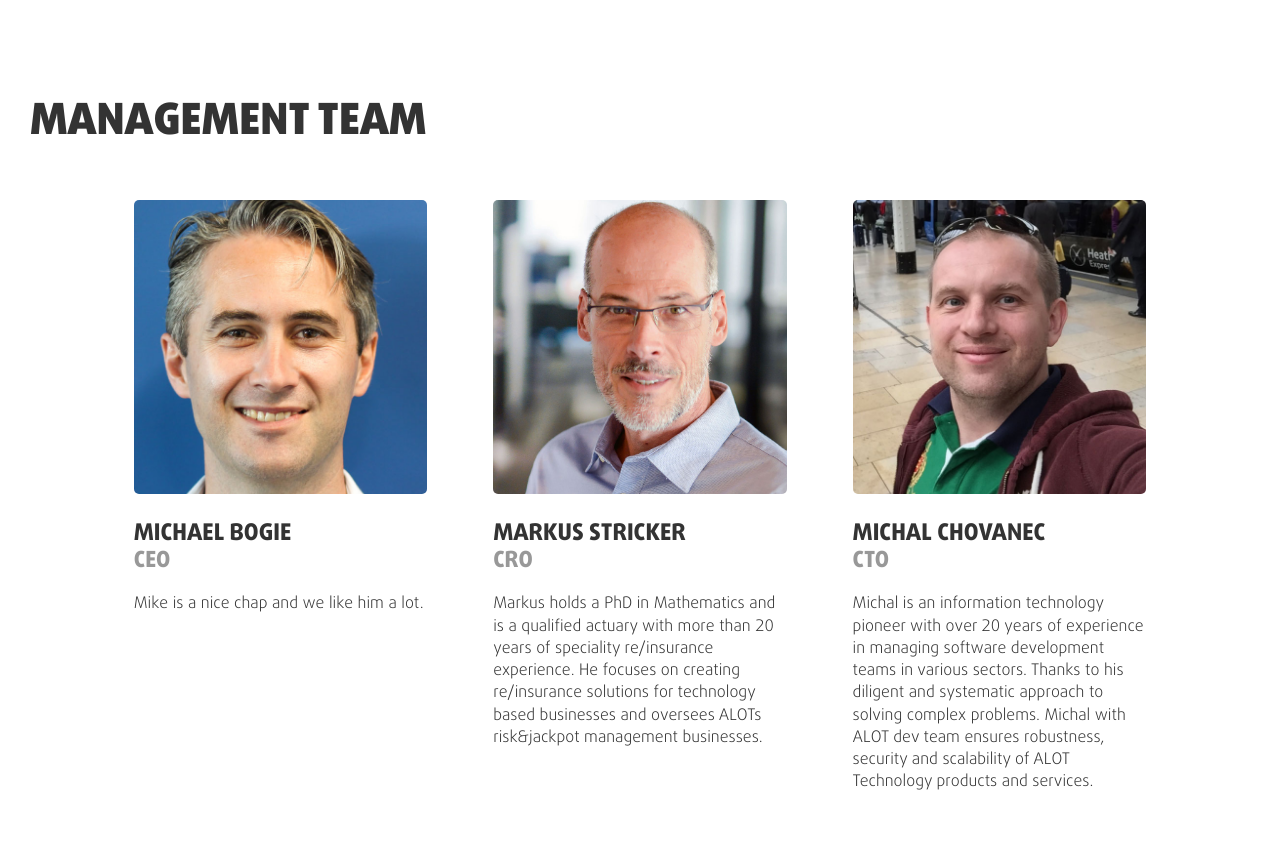
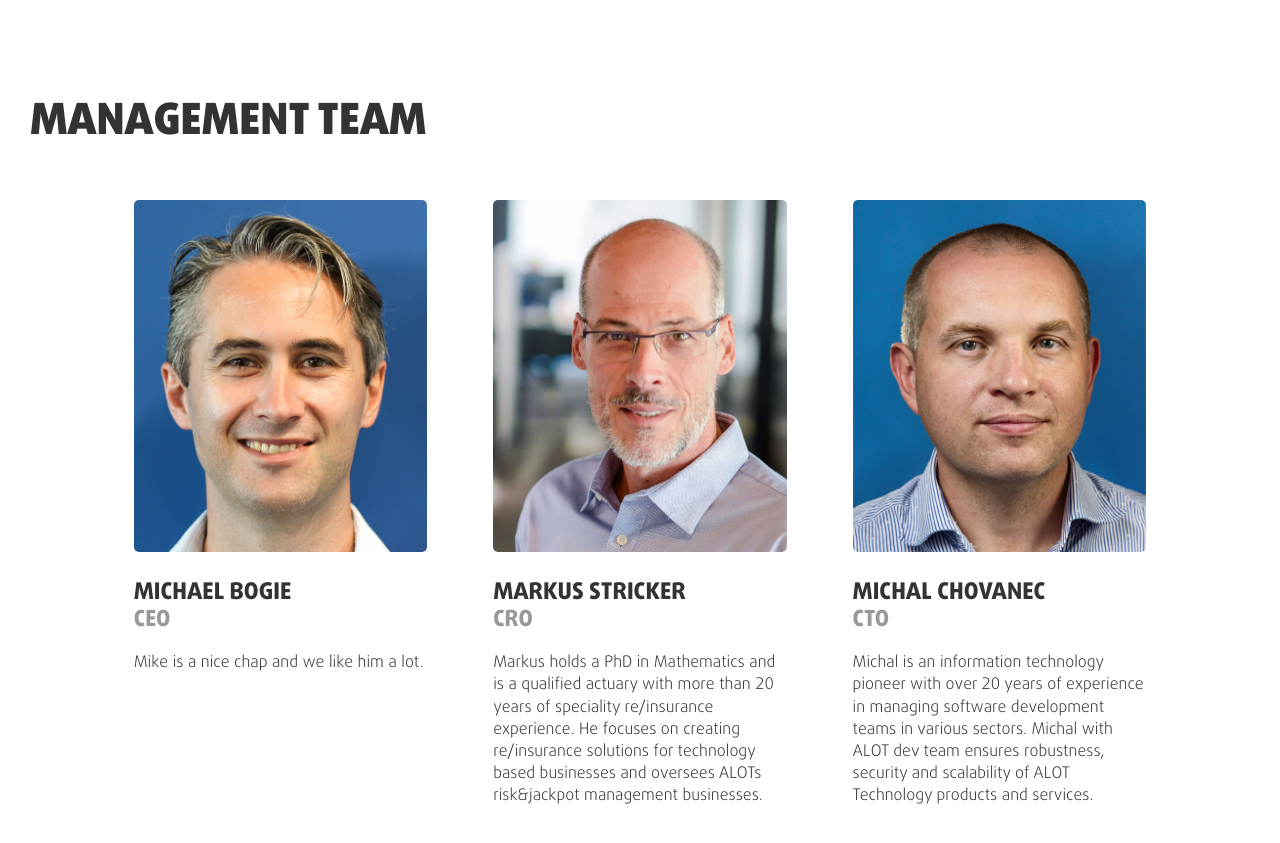
Before and after one commit to alot-labs/alotweb-dev, a PHP site: page /about-us.php in a window 1280 px wide. Shown: the part 763-1606 px from the top of the page. Run offline with PHP 8.4, Linux system fonts and the light colour scheme; some libraries are stand-ins or nearby versions.

Commit message:
About us member pictures and bio text update.

```diff
--- a/about-us.php
+++ b/about-us.php
@@ -54,7 +54,7 @@
                 <div class="team__picture" style="background-image: url(i/team-michal-chovanec.jpg)"></div>
                 <h3 class="heading-2">Michal Chovanec</h3>
                 <p class="heading-3">CTO</p>
-                <p class="paragraph">Michal is an information technology pioneer with over 20 years of experience in managing software development teams in various sectors.  Thanks to his diligent and systematic approach to solving complex problems. Michal with ALOT dev team ensures robustness, security and scalability of ALOT Technology products and services.</p>
+                <p class="paragraph">Michal is an information technology pioneer with over 20 years of experience in managing software development teams in various sectors. Michal with ALOT dev team ensures robustness, security and scalability of ALOT Technology products and services.</p>
             </div>
             <div class="team__item">
                 <div class="team__picture" style="background-image: url(i/team-geaspar-brybe.jpg)"></div>
--- a/css/main.css
+++ b/css/main.css
@@ -1581,7 +1581,7 @@ a {
   .team__item:nth-child(3n) {
     margin-right: 0; }
 .team__picture {
-  padding-top: 100%;
+  padding-top: 120%;
   margin-bottom: 1.6666666667rem;
   background-color: #e8e8e8;
   background-position: center center;
--- a/css/pages/_main.scss
+++ b/css/pages/_main.scss
@@ -1697,7 +1697,7 @@ a{
 		margin-bottom: px($desktop-vertical-space / 2);
 	}
 	&__picture{
-		padding-top: 100%;
+		padding-top: 120%;
 		margin-bottom: px(30);
 		background-color: $grey;
 		background-position: center center;
```
Also changed, not shown: i/team-marek-mahdal.jpg, i/team-michael-bogie.jpg, i/team-michal-chovanec.jpg.
